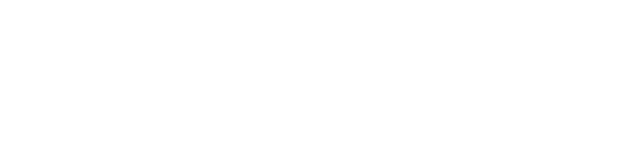
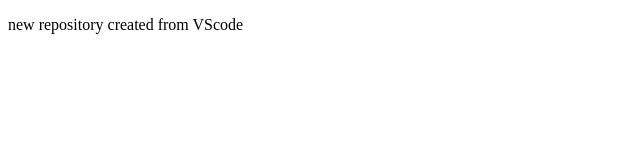
Before and after one commit to AlexisAlegria/proyecto, a plain HTML site: page index.html in a window 1280 px wide. Shown: the whole page, without its empty margins (0-640 px from the left). Drawn offline with Linux system fonts and the light colour scheme.

Commit message:
p tag added in html

```diff
--- a/index.html
+++ b/index.html
@@ -8,7 +8,7 @@
     <title>Document</title>
 </head>
 <body>
-
+<p>new repository created from VScode</p>
 
     <script src="app.js"></script>
 </body>
```
